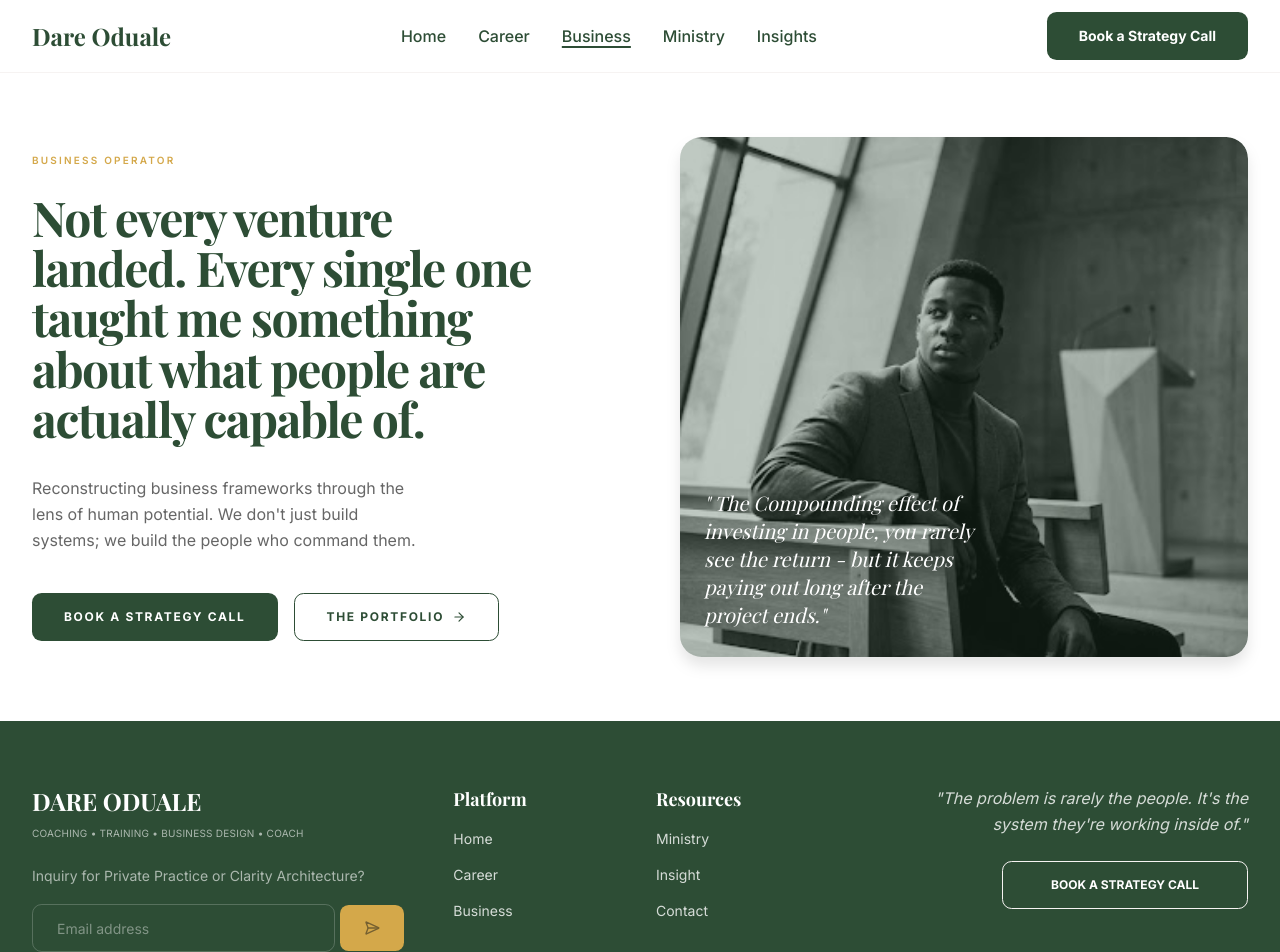
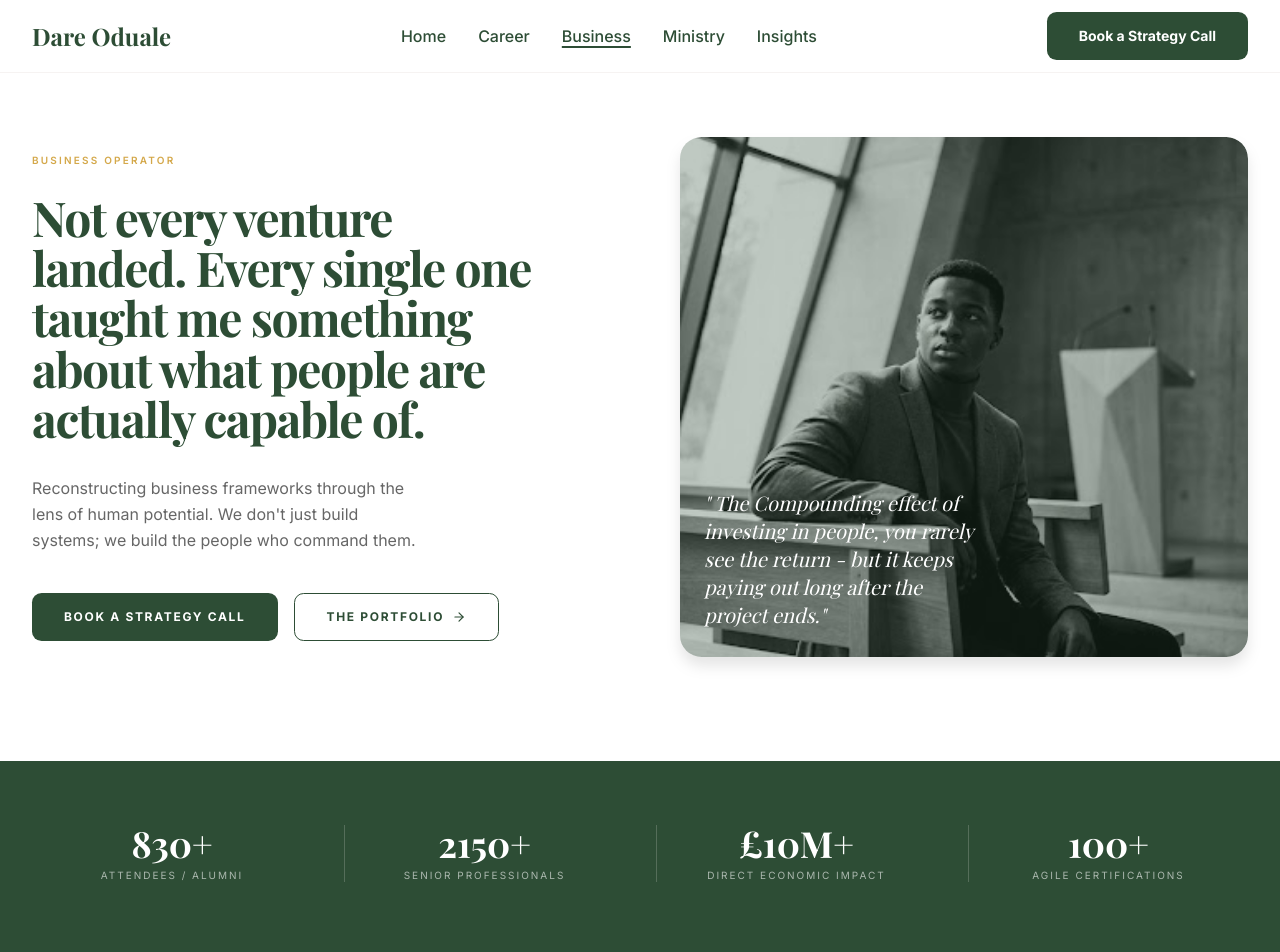
Before and after one commit to accurvia-labs/accurvia-project-1, a Next.js app in the folder frontend/: page /business in a window 1280 px wide. Shown: the top 952 px of the page. Built offline with nearby package versions, Linux system fonts and the light colour scheme.

Commit message:
refactor business page - added stats section

```diff
--- a/frontend/src/components/business/BusinessHero.tsx
+++ b/frontend/src/components/business/BusinessHero.tsx
@@ -4,6 +4,18 @@ import Image from "next/image";
 import Link from "next/link";
 import { ArrowRight } from "lucide-react";
 import BusinessHeroImage from "../../../public/images/genesis.jpg";
+
+interface stats {
+  num: string;
+  label: string;
+}
+
+const stats = [
+  { num: "830+", label: "Attendees / Alumni" },
+  { num: "2150+", label: "Senior Professionals" },
+  { num: "£10M+", label: "Direct Economic Impact" },
+  { num: "100+", label: "Agile Certifications" },
+];
 
 export function BusinessHero() {
   return (
@@ -86,6 +98,32 @@ export function BusinessHero() {
           </div>
         </div>
       </div>
+
+      {/* Stats */}
+      <div
+        className="bg-primary mt-6 sm:mt-8 lg:mt-10"
+        aria-labelledby="stats-heading"
+      >
+        <div className="px-4 sm:px-6 md:px-8 py-10 sm:py-14 md:py-16 mx-auto max-w-7xl">
+          <div className="grid grid-cols-4 gap-20 sm:gap-6 md:gap-8">
+            {stats.map(({ num, label }, i) => (
+              <div
+                key={label}
+                className={`flex flex-col items-center gap-1 sm:gap-2 ${
+                  i > 0 ? "border-l border-border/20" : ""
+                }`}
+              >
+                <h2 className="text-md sm:text-2xl md:text-3xl lg:text-4xl font-bold text-primary-foreground leading-none text-center">
+                  {num}
+                </h2>
+                <span className="text-primary-foreground/60 text-[7px] sm:text-[9px] md:text-[10px] tracking-[1.5px] sm:tracking-[2px] uppercase leading-tight text-center px-1">
+                  {label}
+                </span>
+              </div>
+            ))}
+          </div>
+        </div>
+      </div>
     </section>
   );
 }
```
